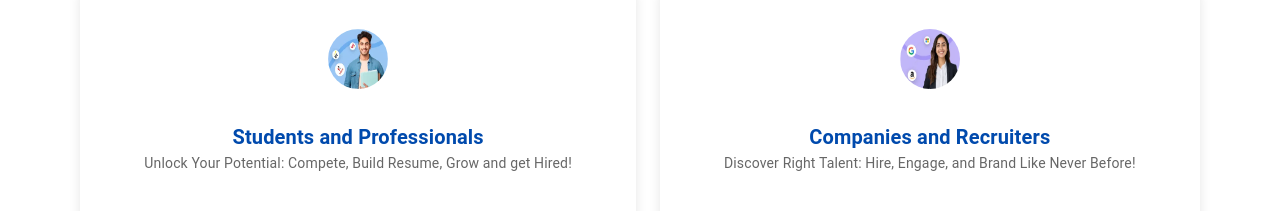
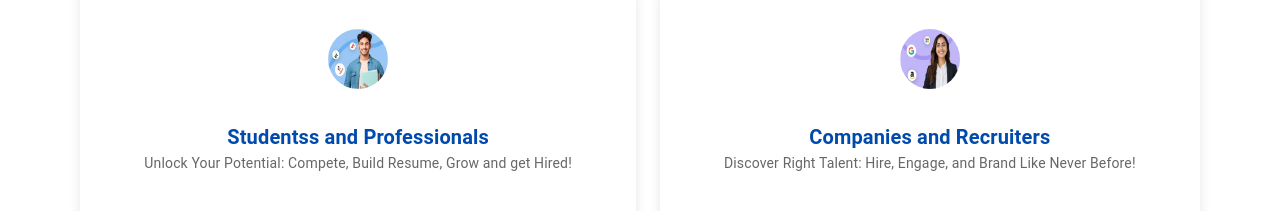
Before and after one commit to OsvityTech/Client, a React (Vite) app: page / in a window 1280 px wide. Shown: the part 1760-1971 px from the top of the page. Built offline with nearby package versions, Linux system fonts and the light colour scheme.

Commit message:
Feature sofiya pr 4 (#4)
* PR Test-2

* Test PR-3

* PR 3 Test

* PR_4

```diff
--- a/src/components/usingUnstop.jsx
+++ b/src/components/usingUnstop.jsx
@@ -9,7 +9,7 @@ const UsingUnstop = () => {
   const cards = [
     {
       image: img1,
-      title: "Students and Professionals",
+      title: "Studentss and Professionals",
       description:
         "Unlock Your Potential: Compete, Build Resume, Grow and get Hired!",
     },
```
